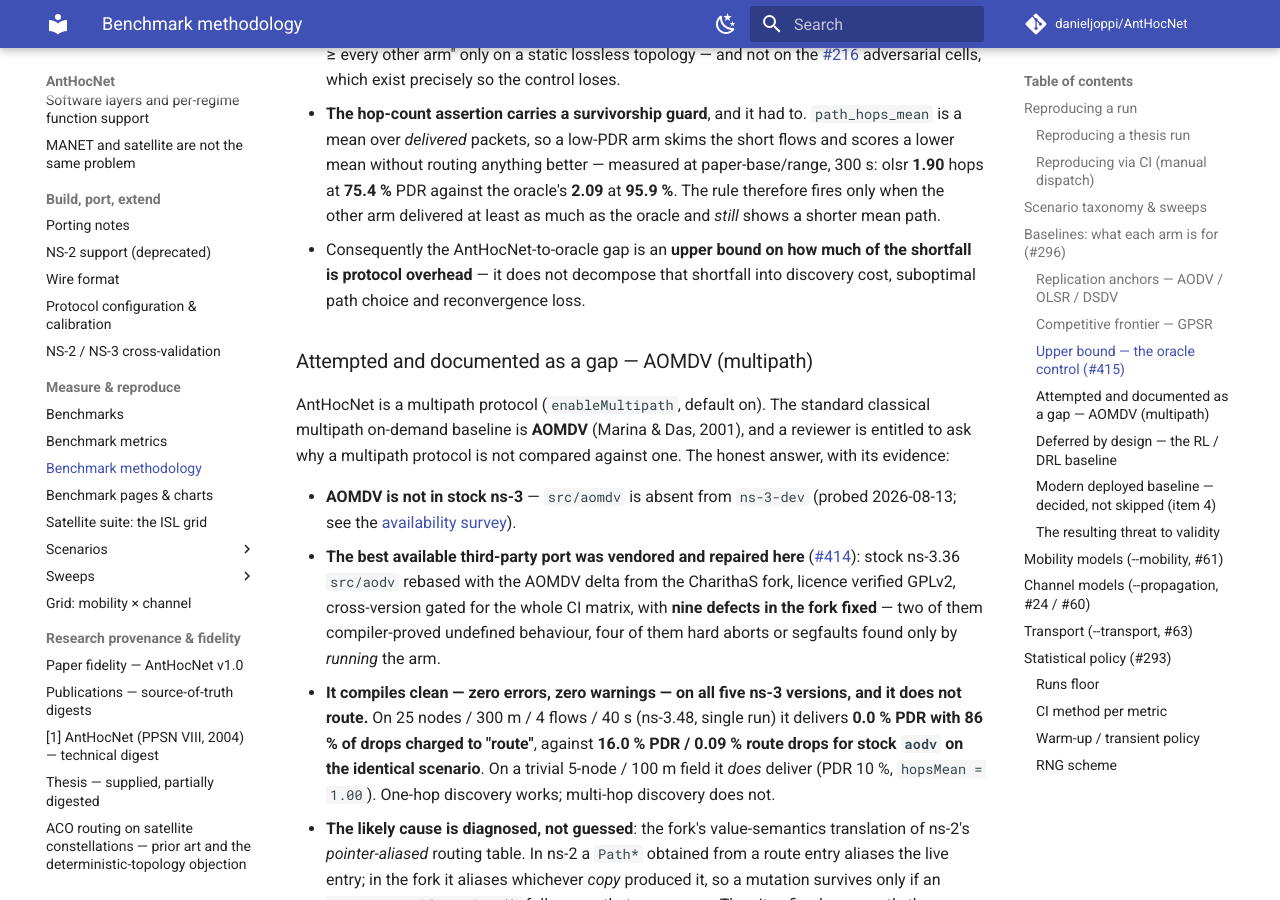
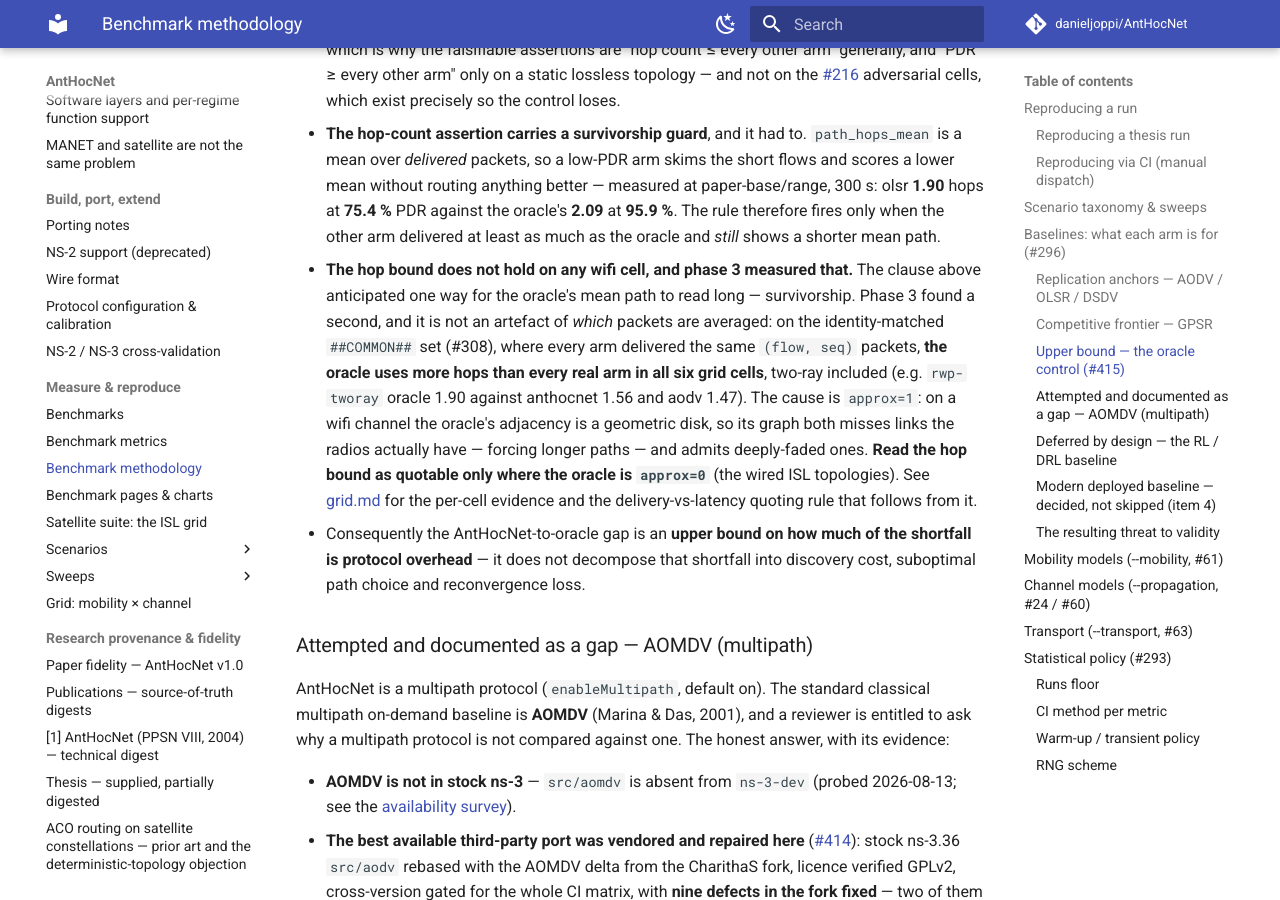
Before and after one commit to danieljoppi/AntHocNet, an MkDocs documentation site: the page built from docs/benchmarks/methodology.md, in a window 1280 px wide and 900 px high, scrolled down 7365 px. Built offline with MkDocs 1.6.1 and Material for MkDocs 9.7.7, drawn with Linux system fonts in a browser that asks for light colours; comment, search, counter and statistics services are not loaded; some of the changed text lies outside the part shown.

Commit message:
docs: reconcile the three sites phase 3 made stale (#415)
Follow-ups the phase-3 publish flagged outside its file ownership.

- methodology.md baselines table: the oracle row still read "arm built,
  smoke-verified; unmeasured until campaign phase 3". It is measured
  now, in both suites.
- methodology.md "Upper bound": the section claimed the oracle
  "upper-bounds path quality by hop count", with a survivorship guard
  as the only caveat. Phase 3 refuted the claim on every wifi cell, and
  not by survivorship: on the identity-matched ##COMMON## set (#308) --
  same (flow, seq) packets for every arm -- the oracle uses MORE hops
  than every real arm in all six grid cells, two-ray included
  (rwp-tworay: oracle 1.90 vs anthocnet 1.56, aodv 1.47). Cause is
  approx=1: a geometric-disk adjacency both misses links the radios
  have (forcing longer paths) and admits deeply-faded ones. The hop
  bound is now marked quotable only where the oracle is approx=0, i.e.
  the wired ISL topologies, and cross-links grid.md for the per-cell
  evidence and the delivery-vs-latency rule.
- roadmap.md v1.5.0 row: said "Phases 0-1 complete ... Phase 2 is
  next", two phases stale. Now records all three phases with their
  headline results and states that the exit criteria are met.

Refs #415, #386, #411, #412, #414, #308

Co-Authored-By: Claude Opus 5 <noreply@anthropic.com>
Claude-Session: https://claude.ai/code/session_01VKtKHtuMwTUY8uBBCJceDY

```diff
--- a/docs/benchmarks/methodology.md
+++ b/docs/benchmarks/methodology.md
@@ -171,7 +171,7 @@ written here — and each provenance carries its own quality risk.
 | `anthocnet` | subject under test | this repo (`core/` + `ns3/`) | measured everywhere |
 | `aodv`, `olsr`, `dsdv` | **replication anchors** | stock ns-3 modules, never vendored | the published corpus |
 | `gpsr` | **competitive frontier** | vendored third-party port, repaired here ([#412](https://github.com/danieljoppi/AntHocNet/pull/412)) | builds + ASan green; **unmeasured** until [campaign phase 3](v1.5.0-campaign.md#phase-3--the-oracle-control) |
-| `oracle` | **upper bound** | written here ([`ns3/oracle/`](../../ns3/oracle/README.md), [#415](https://github.com/danieljoppi/AntHocNet/issues/415)) | arm built, smoke-verified on both suites; **unmeasured** until [campaign phase 3](v1.5.0-campaign.md#phase-3--the-oracle-control) |
+| `oracle` | **upper bound** | written here ([`ns3/oracle/`](../../ns3/oracle/README.md), [#415](https://github.com/danieljoppi/AntHocNet/issues/415)) | **measured** in [phase 3](v1.5.0-campaign.md#phase-3--the-oracle-control) — six grid cells (`approx=1`) and the exact `approx=0` [ISL torus](satellite/isl-grid.md) |
 | `aomdv` | **attempted → documented gap** | vendored third-party port, repaired here ([#414](https://github.com/danieljoppi/AntHocNet/pull/414)) | builds on all five ns-3 versions; **does not route multi-hop** |
 | RL / DRL baseline | **deferred by design** | — | out of scope until [#293](https://github.com/danieljoppi/AntHocNet/issues/293) + [#295](https://github.com/danieljoppi/AntHocNet/issues/295) land |
 | Babel · BATMAN-adv · OLSRv2 | **decided against, for now** | — | [surveyed and declined](#modern-deployed-baseline--decided-not-skipped-item-4) |
@@ -314,6 +314,19 @@ derived per interface from the simulator's own objects; every oracle row carries
   against the oracle's **2.09** at **95.9 %**. The rule therefore fires only
   when the other arm delivered at least as much as the oracle and *still* shows
   a shorter mean path.
+- **The hop bound does not hold on any wifi cell, and phase 3 measured that.**
+  The clause above anticipated one way for the oracle's mean path to read long
+  — survivorship. Phase 3 found a second, and it is not an artefact of *which*
+  packets are averaged: on the identity-matched `##COMMON##` set (#308), where
+  every arm delivered the same `(flow, seq)` packets, **the oracle uses more
+  hops than every real arm in all six grid cells**, two-ray included (e.g.
+  `rwp-tworay` oracle 1.90 against anthocnet 1.56 and aodv 1.47). The cause is
+  `approx=1`: on a wifi channel the oracle's adjacency is a geometric disk, so
+  its graph both misses links the radios actually have — forcing longer paths —
+  and admits deeply-faded ones. **Read the hop bound as quotable only where the
+  oracle is `approx=0`** (the wired ISL topologies). See
+  [grid.md](grid.md) for the per-cell evidence and the delivery-vs-latency
+  quoting rule that follows from it.
 - Consequently the AntHocNet-to-oracle gap is an **upper bound on how much of
   the shortfall is protocol overhead** — it does not decompose that shortfall
   into discovery cost, suboptimal path choice and reconvergence loss.
```
Also changed, not shown: docs/roadmap.md (+1 -1 lines).
